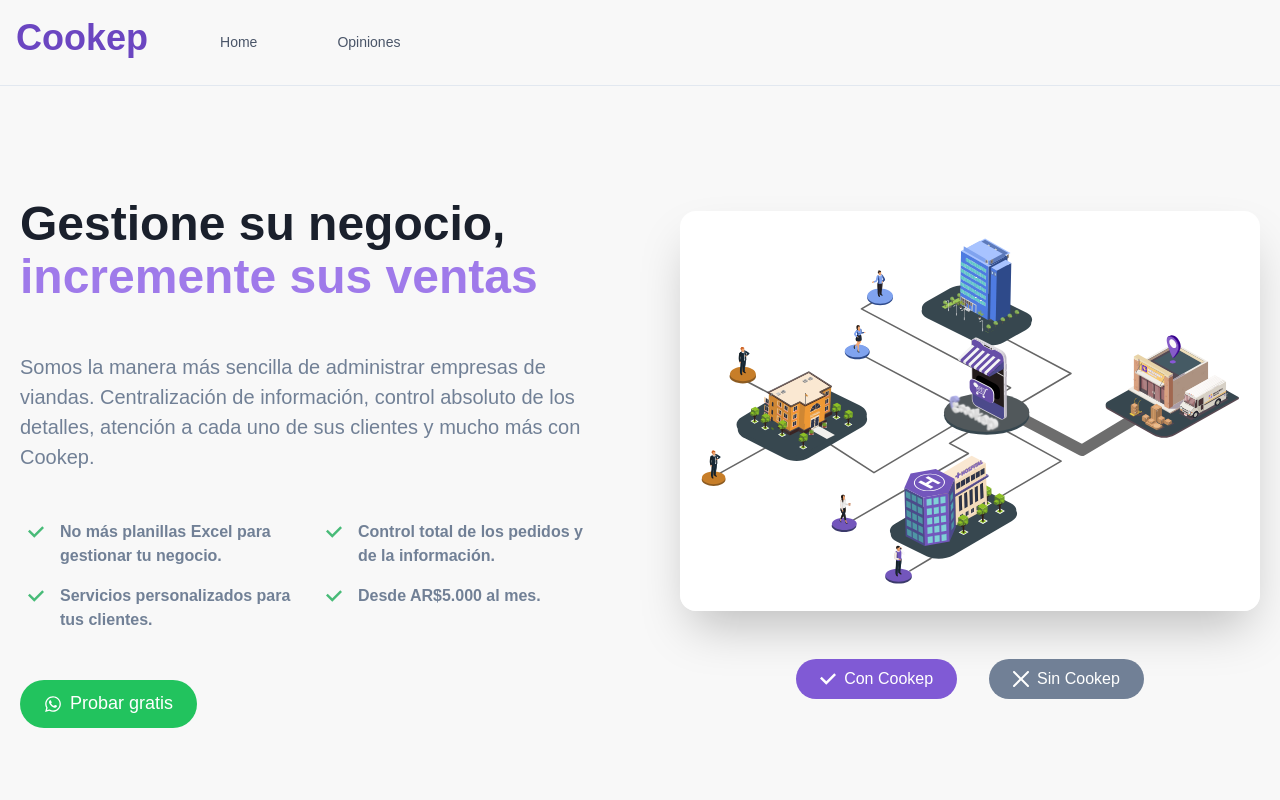
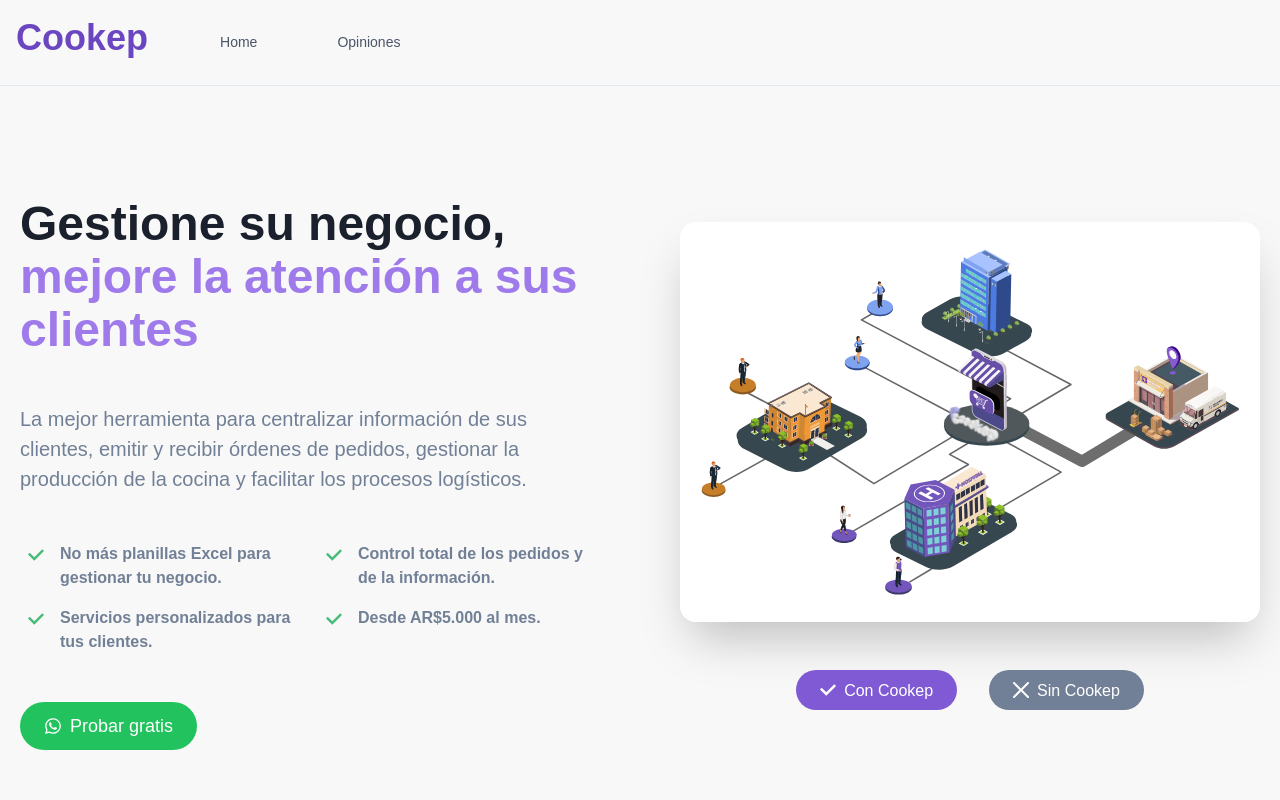
Before and after one commit to damianricobelli/landing-cookep, a Next.js app: page / in a window 1280 px wide. Shown: the top 800 px of the page. Built offline with nearby package versions, Linux system fonts and the light colour scheme; a web font is replaced by a local one.

Commit message:
💄 Text and UI changes

```diff
--- a/src/components/ui/Hero/Hero.tsx
+++ b/src/components/ui/Hero/Hero.tsx
@@ -61,18 +61,21 @@
             <Text as={"span"} position={"relative"}>
               Gestione su negocio,
             </Text>
-            <br />
             <Text as={"span"} color={"purple.400"}>
-              incremente sus ventas
+              {" "}
+              mejore la atención a sus clientes
             </Text>
           </Heading>
           <Text
             color={useColorModeValue("gray.500", "gray.300")}
             fontSize={{ base: "lg", lg: "xl" }}
           >
-            Somos la manera más sencilla de administrar empresas de viandas.
+            {/* Somos la manera más sencilla de administrar empresas de viandas.
             Centralización de información, control absoluto de los detalles,
-            atención a cada uno de sus clientes y mucho más con Cookep.
+            atención a cada uno de sus clientes y mucho más con Cookep. */}
+            La mejor herramienta para centralizar información de sus clientes,
+            emitir y recibir órdenes de pedidos, gestionar la producción de la
+            cocina y facilitar los procesos logísticos.
           </Text>
           <SimpleGrid
             columns={{ base: 1, md: 2 }}
@@ -129,17 +132,27 @@
             width={"full"}
             overflow={"hidden"}
           >
+            {check ? (
               <Image
-              fallbackSrc={
-                check ? "/assets/img/with.svg" : "/assets/img/without.svg"
-              }
-              alt={"Cookep Image"}
+                fallbackSrc={"/assets/img/with.svg"}
+                alt={"With Cookep"}
                 fit={"cover"}
                 align={"center"}
                 w={"100%"}
                 h={"100%"}
-              src={check ? "/assets/img/with.svg" : "/assets/img/without.svg"}
+                src={"/assets/img/with.svg"}
               />
+            ) : (
+              <Image
+                fallbackSrc={"/assets/img/without.svg"}
+                alt={"Without Cookep"}
+                fit={"cover"}
+                align={"center"}
+                w={"100%"}
+                h={"100%"}
+                src={"/assets/img/without.svg"}
+              />
+            )}
           </Box>
           <Flex
             pt={8}
```
Lines whose indentation alone changed are shown as unchanged.
